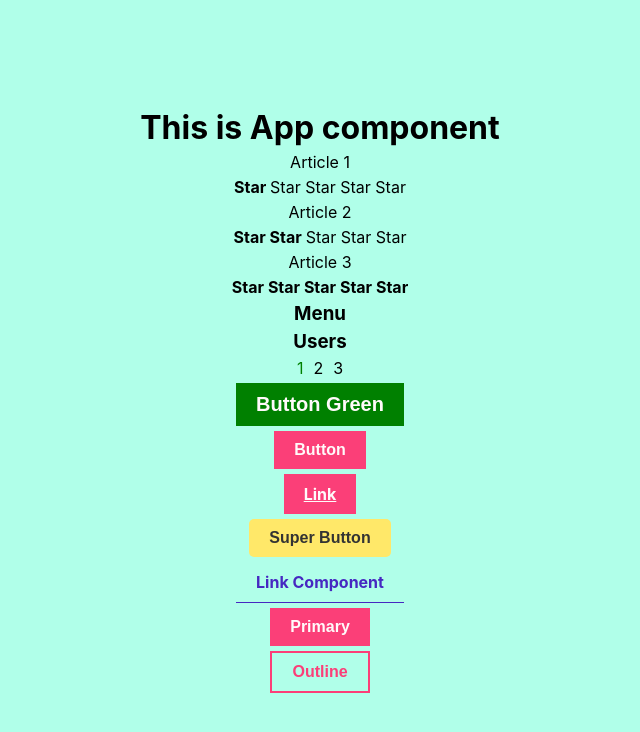
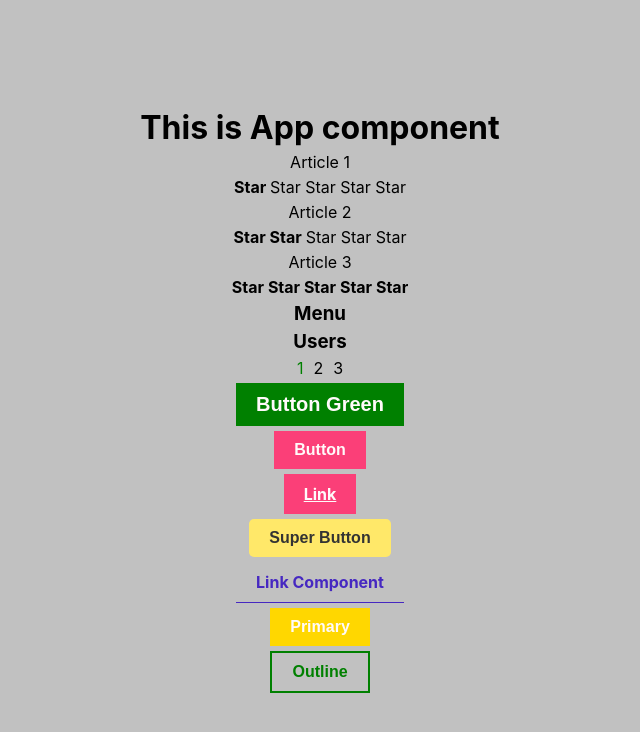
Before and after one commit to lusyaknowssomething/cra-console, a React (Create React App) app: page / in a window 1280 px wide. Shown: the top 732 px of the page, without its empty margins (320-960 px from the left). Built offline with nearby package versions, Linux system fonts and the light colour scheme.

Commit message:
style: some training with theme for styles

```diff
--- a/src/App.tsx
+++ b/src/App.tsx
@@ -2,8 +2,9 @@ import React from "react";
 import Accordion from "./components/Accardion/Accordion";
 import Rating from "./components/Rating/Rating";
 import styled from "styled-components";
-import { StyledBtn, SuperButton } from "./components/Button.styled";
-import { Link } from "./components/Link.styled";
+import { StyledBtn, SuperButton } from "./styles/Button.styled";
+import { Link } from "./styles/Link.styled";
+import { myTheme } from "./styles/Theme.styled";
 
 function App() {
   return (
@@ -23,8 +24,8 @@ function App() {
       <StyledBtn as="a" href={"#"}>Link</StyledBtn>
       <SuperButton>Super Button</SuperButton>
       <StyledBtn as={Link}>Link Component</StyledBtn>
-      <StyledBtn btnType={'primary'}>Primary</StyledBtn>
-      <StyledBtn btnType={'outlined'}>Outline</StyledBtn>
+      <StyledBtn color={myTheme.colors.primary} btnType={'primary'}>Primary</StyledBtn>
+      <StyledBtn color={myTheme.colors.secondary} btnType={'outlined'}>Outline</StyledBtn>
     </Box>
     </>
   );
@@ -53,7 +54,7 @@ const Box = styled.div`
     cursor: zoom-in;
   }
 
-  @media screen and (max-width: 800px) {
+  @media ${myTheme.media.tablet} {
     background-color: #ffcc96
   }
 `
--- a/src/components/Accardion/AccrodionBody.tsx
+++ b/src/components/Accardion/AccrodionBody.tsx
@@ -1,4 +1,4 @@
-import { Menu } from "../Menu.styled";
+import { Menu } from "../../styles/Menu.styled";
 
 function AccordionBody() {
   return (
--- a/src/index.tsx
+++ b/src/index.tsx
@@ -4,15 +4,17 @@ import './index.css';
 import App from './App';
 import reportWebVitals from './reportWebVitals';
 import { GlobalStyles } from './styles/GlobalStyles';
+import { ThemeProvider } from 'styled-components';
+import { myTheme } from './styles/Theme.styled';
 
 const root = ReactDOM.createRoot(
   document.getElementById('root') as HTMLElement
 );
 root.render(
-  <React.StrictMode>
+  <ThemeProvider theme={myTheme}>
     <App />
     <GlobalStyles />
-  </React.StrictMode>
+  </ThemeProvider>
 );
 
 reportWebVitals();
--- a/src/components/Button.styled.tsx
+++ b/src/styles/Button.styled.tsx
@@ -1,5 +1,5 @@
 import styled, { css } from "styled-components";
-import { MyAnimation } from "../styles/animations/animations";
+import { MyAnimation } from "./animations/animations";
 
 type StyledBtnPropsType = {
   color?: string,
--- a/src/styles/GlobalStyles.tsx
+++ b/src/styles/GlobalStyles.tsx
@@ -1,4 +1,5 @@
 import { createGlobalStyle } from "styled-components";
+import { myTheme } from "./Theme.styled";
 
 export const GlobalStyles = createGlobalStyle`
   *,
@@ -9,7 +10,7 @@ export const GlobalStyles = createGlobalStyle`
     padding: 0;
   }
   body {
-    background-color: #b0ffe9;
+    background-color: ${myTheme.colors.grey.light};
     margin: 0;
     font-family: -apple-system, BlinkMacSystemFont, 'Segoe UI', 'Roboto', 'Oxygen',
       'Ubuntu', 'Cantarell', 'Fira Sans', 'Droid Sans', 'Helvetica Neue',
--- /dev/null
+++ b/src/styles/Theme.styled.jsx
@@ -0,0 +1,15 @@
+export const myTheme = {
+  colors: {
+    primary: "gold",
+    secondary: "green",
+    grey: {
+      dark: "#393939",
+      light: "#c1c1c1"
+    }
+  },
+
+  media: {
+    tablet: "screen and (max-width: 768px) and (min-width: 577px)",
+    mobile: "screen and (max-width: 576px)",
+  }
+}
```
Also changed, not shown: src/styles/Link.styled.tsx (renamed from src/components/Link.styled.tsx), src/styles/Menu.styled.tsx (renamed from src/components/Menu.styled.tsx).
